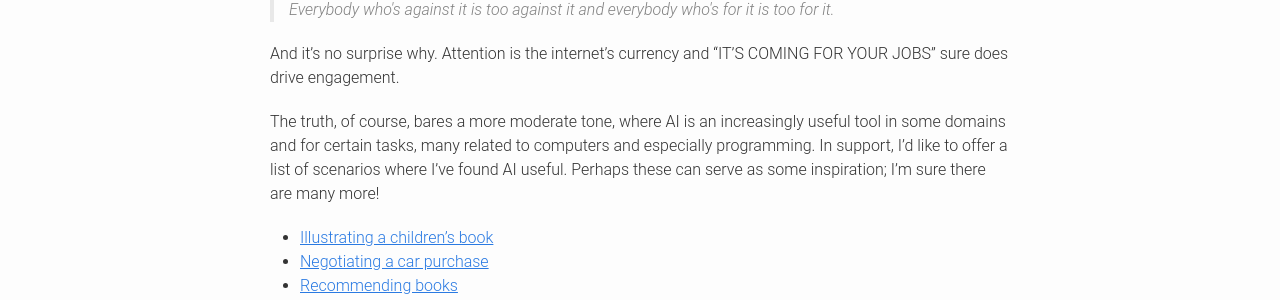
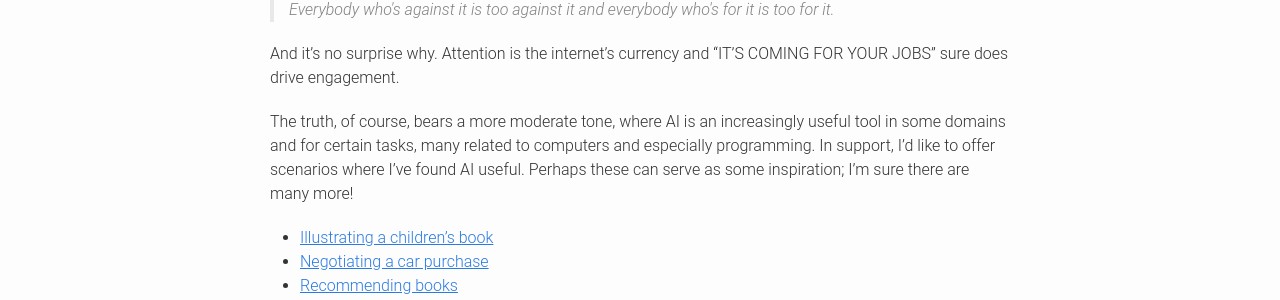
Before and after one commit to dcroote/dcroote.github.io, a Jekyll site: the page built from _posts/2026-06-07-where-ai-is-useful.md, in a window 1280 px wide. Shown: the part 482-782 px from the top of the page. Built offline with Jekyll 4.4.1, drawn with Linux system fonts in a browser that asks for light colours; some web fonts are replaced.

Commit message:
fix: typo

```diff
--- a/_posts/2026-06-07-where-ai-is-useful.md
+++ b/_posts/2026-06-07-where-ai-is-useful.md
@@ -4,7 +4,7 @@ title: Where AI is Useful
 image: images/where-ai-is-useful/desktop-gpus.jpg
 image-alt: A desktop with two Nvidia GPUs.
 comments: false
-description: Is AI taking everyone's jobs? The truth bares a more moderate tone, but AI is an increasingly useful tool. Here I provide a list of scenarios where I've found AI useful.
+description: Is AI taking everyone's job? The truth bears a more moderate tone, but AI is an increasingly useful tool. Here I provide scenarios where I've found AI useful.
 tags: [AI, software]
 ---
 
@@ -16,7 +16,7 @@ Everybody who's against it is too against it and everybody who's for it is too f
 
 And it's no surprise why. Attention is the internet's currency and "IT'S COMING FOR YOUR JOBS" sure does drive engagement.
 
-The truth, of course, bares a more moderate tone, where AI is an increasingly useful tool in some domains and for certain tasks, many related to computers and especially programming. In support, I'd like to offer a list of scenarios where I've found AI useful. Perhaps these can serve as some inspiration; I'm sure there are many more!
+The truth, of course, bears a more moderate tone, where AI is an increasingly useful tool in some domains and for certain tasks, many related to computers and especially programming. In support, I'd like to offer scenarios where I've found AI useful. Perhaps these can serve as some inspiration; I'm sure there are many more!
 
 - <a href="/2023/12/10/childrens-book.html">Illustrating a children's book</a>
 - <a href="/2025/02/01/ai-car-negotiations.html">Negotiating a car purchase</a>
```
